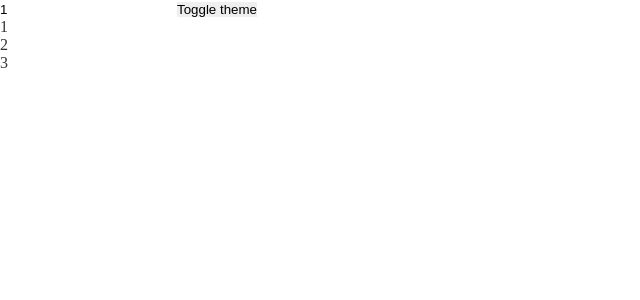
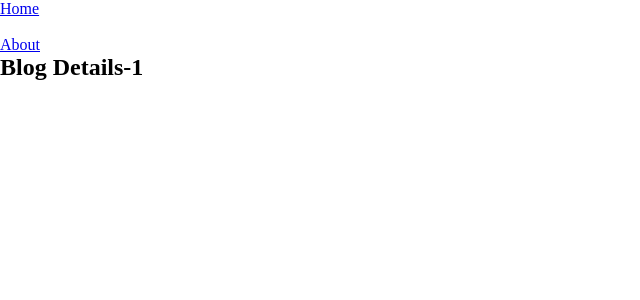
Before and after one commit to vicky7654dfv/React, a React (Vite) app: page /About/1 in a window 1280 px wide. Shown: the top 300 px of the page, without its empty margins (0-640 px from the left). Built offline with nearby package versions, Linux system fonts and the light colour scheme.

Commit message:
useParams

```diff
--- a/src/App.jsx
+++ b/src/App.jsx
@@ -1,28 +1,24 @@
-import React, { useCallback, useState } from "react";
-import Child from "./Child";
+import React from "react";
+import { BrowserRouter, Link, Route, Routes } from "react-router-dom";
+import "./index.css";
+import Home from "./components/Home";
+import About from "./components/About";
+import BlogDetails from "./components/BlogDetails";
 
 export default function App() {
-   const [number, setNumber] = useState(1);
-  const [dark, setDark] = useState(false);
-
-  const getItem = useCallback(() => {
-    return [number, number + 1, number + 2];
-  }, [number]);
-
-  const theme = {
-    backgroundColor: dark ? "#333" : "#fff",
-    color: dark ? "#fff" : "#333",
-  };
-
   return (
-     <div style={theme}>
-      <input
-        type="number"
-        value={number}
-        onChange={(e) => setNumber(parseInt(e.target.value))}
-      />
-      <button onClick={() => setDark(!dark)}>Toggle theme</button>
-      <Child getItem={getItem} />
+    <div>
+      <BrowserRouter>
+        <nav className="header">
+          <Link to="/">Home</Link> <br /> <br />
+          <Link to="/About">About</Link>
+        </nav>
+        <Routes>
+          <Route path="/" element={<Home />} />
+          <Route path="/About" element={<About />} />
+          <Route path="/About/:id" element={<BlogDetails />} />
+        </Routes>
+      </BrowserRouter>
     </div>
   );
 }
--- a/src/Child.jsx
+++ /dev/null
@@ -1,17 +0,0 @@
-import React, { useEffect, useState } from "react";
-
-export default function Child({getItem}) {
-  const [item, setItem] = useState([]);
-  useEffect(() => {
-    setItem(getItem());
-    console.log("Updating item");
-  }, [getItem]);
-
-  return (
-    <div>
-      {item.map((item) => (
-        <div key={item}> {item}</div>
-      ))}
-    </div>
-  );
-}
--- /dev/null
+++ b/src/components/About.jsx
@@ -0,0 +1,36 @@
+import React, { useState, useEffect } from "react";
+import { Link } from "react-router-dom";
+
+export default function About() {
+  const [user, setUser] = useState([]);
+  const [loding, setLoding] = useState(true);
+
+  useEffect(() => {
+    fetch("https://jsonplaceholder.typicode.com/users")
+      .then((res) => res.json())
+      .then((data) => {
+        setUser(data);
+        setLoding(false);
+      });
+  }, []);
+  console.log(user);
+
+  return (
+    <div>
+      <h1>User List</h1>
+      {loding ? (
+        <p>Loading user...</p>
+      ) : (
+        <ul>
+          {user.map((user) => (
+            <Link to={`/About/${user.id}`} key={user.id}>
+              <li key={user.id}>
+                {user.name} -&nbsp; {user.email}- &nbsp;{user.phone}- &nbsp; {user.username}
+              </li>
+            </Link>
+          ))}
+        </ul>
+      )}
+    </div>
+  );
+}
--- /dev/null
+++ b/src/components/BlogDetails.jsx
@@ -0,0 +1,13 @@
+import React from "react";
+import { useParams } from "react-router-dom";
+
+export default function BlogDetails() {
+  const { id } = useParams();
+  console.log(id);
+
+  return (
+    <div>
+      <h2>Blog Details-{id}</h2>
+    </div>
+  );
+}
--- /dev/null
+++ b/src/components/Home.jsx
@@ -0,0 +1,7 @@
+import React from 'react'
+
+export default function Home() {
+  return (
+    <div>Home</div>
+  )
+}
```
